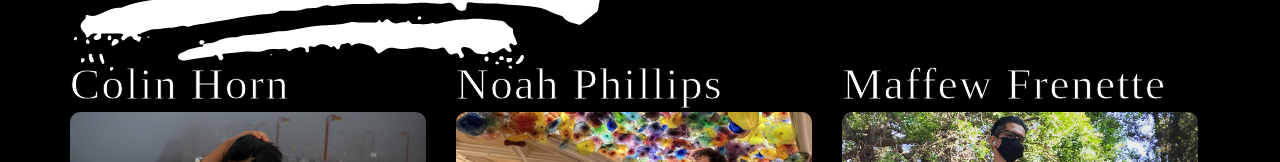
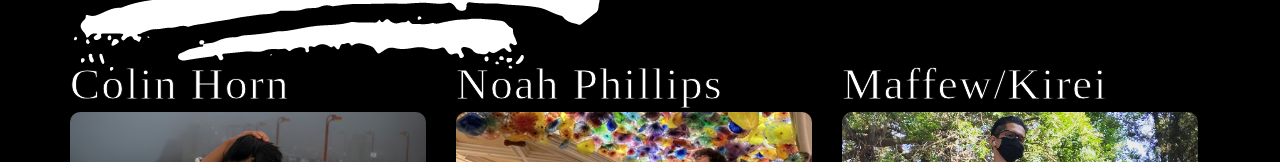
Before and after one commit to unknownpodcast/unknownpodcast, a plain HTML site: page index.html in a window 1280 px wide. Shown: the part 2610-2772 px from the top of the page. Drawn offline with nearby package versions, Linux system fonts and the light colour scheme.

Commit message:
Name change

```diff
--- a/index.html
+++ b/index.html
@@ -198,7 +198,7 @@
                </div>
                <div class="col-md-6">
                   <div class="our_work">
-                     <h2>Maffew Frenette</h2>
+                     <h2>Maffew/Kirei</h2>
                      <figure><img src="images/maffewpic.png" alt="#"/></figure>
                      <li>
                         <a href="https://www.instagram.com/kingu_idgaf/" class="fa fa-instagram" style=""></a>
```
